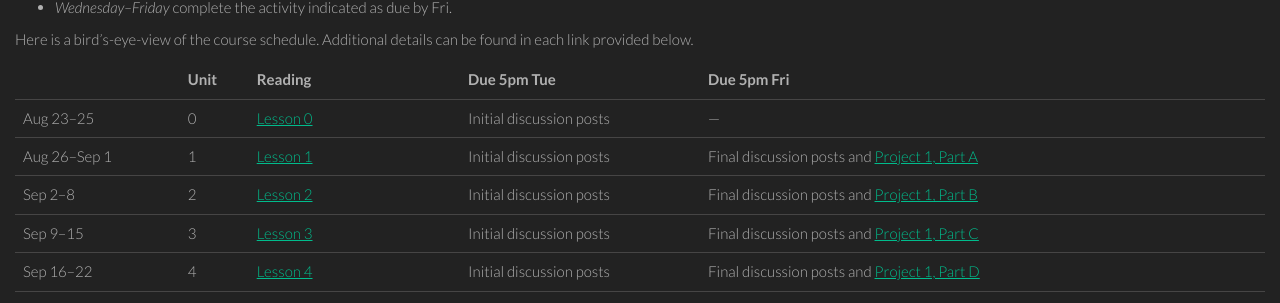
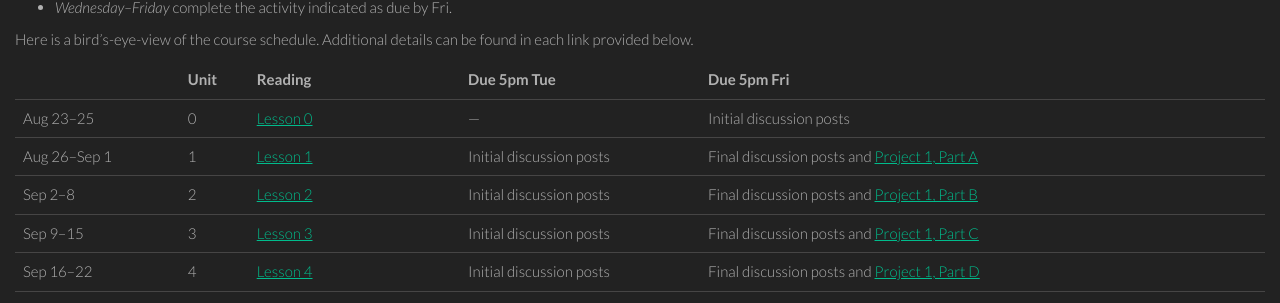
Before and after one commit to philschanely/course-ux, a Jekyll site: the page built from index.md, in a window 1280 px wide. Shown: the part 388-691 px from the top of the page. Built offline with Jekyll 4.4.1, drawn with Linux system fonts in a browser that asks for light colours.

```diff
--- a/index.md
+++ b/index.md
@@ -19,7 +19,7 @@ Here is a bird's-eye-view of the course schedule. Additional details can be foun
 
 |               | Unit | Reading         | Due 5pm Tue              | Due 5pm Fri                                        |
 |---------------|:-----|:----------------|:-------------------------|:---------------------------------------------------|
-| Aug 23--25    | 0    | [Lesson 0][l0]  | Initial discussion posts | ---                                                |
+| Aug 23--25    | 0    | [Lesson 0][l0]  | ---                      | Initial discussion posts                           |
 | Aug 26--Sep 1 | 1    | [Lesson 1][l1]  | Initial discussion posts | Final discussion posts and [Project 1, Part A][p1] |
 | Sep 2--8      | 2    | [Lesson 2][l2]  | Initial discussion posts | Final discussion posts and [Project 1, Part B][p1] |
 | Sep 9--15     | 3    | [Lesson 3][l3]  | Initial discussion posts | Final discussion posts and [Project 1, Part C][p1] |
```
